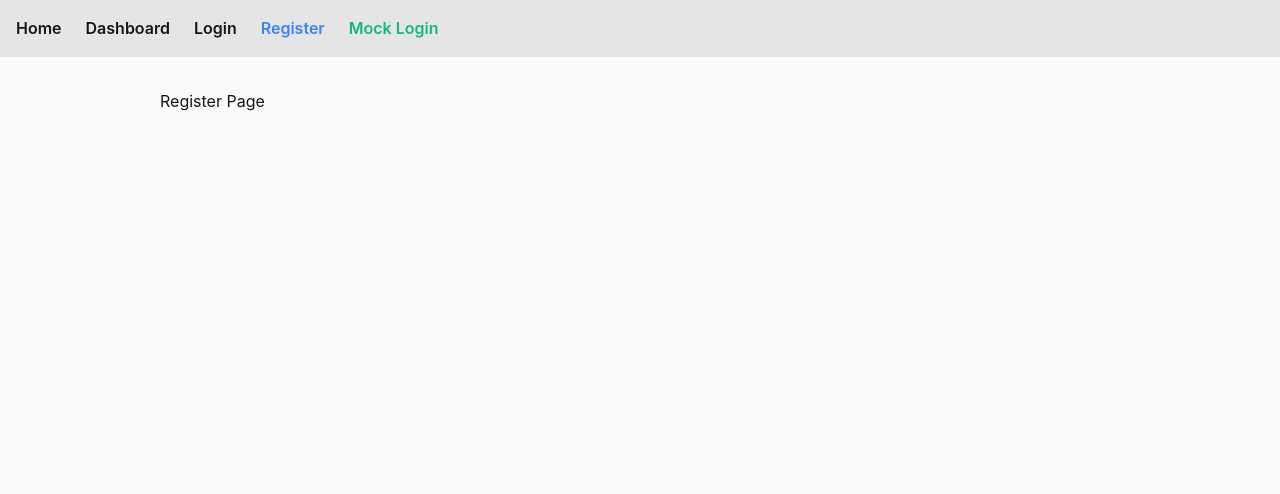
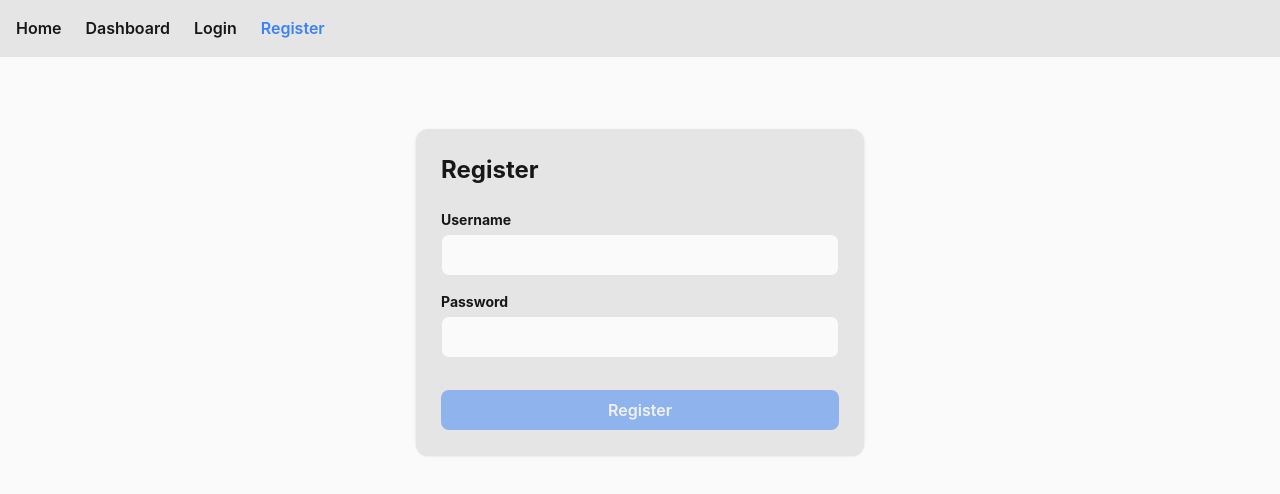
Before and after one commit to amannn619/Resume-Evaluator, a React (Vite) app: page /register in a window 1280 px wide. Shown: the top 494 px of the page. Built offline with nearby package versions, Linux system fonts and the light colour scheme.

Commit message:
implemented login, register and logout functionalities

```diff
--- a/src/api/client.ts
+++ b/src/api/client.ts
@@ -2,10 +2,27 @@ import axios from "axios";
 
 export const apiClient = axios.create({
     baseURL: import.meta.env.VITE_API_BASE_URL,
+    withCredentials: true,
     headers: {
         'Content-Type': 'application/json'
     }
 })
+
+export const authApi = {
+    register: async (userData: any) => {
+        const response = await apiClient.post('/auth/register', userData);
+        return response.data
+    },
+    login: async (credentials: any) => {
+        const response = await apiClient.post('/auth/login', credentials);
+        return response.data
+    },
+    logout: async () => {
+        const response = await apiClient.post('/auth/logout');
+        return response.data
+    }
+
+}
 
 export const resumeApi = {
     evaluate: async (formData: FormData) => {
--- a/src/components/shared/AppLayout.tsx
+++ b/src/components/shared/AppLayout.tsx
@@ -1,7 +1,11 @@
+import { authApi } from "@/api/client";
 import { useAuthStore } from "@/store/authStore";
+import { useState } from "react";
 import { NavLink, Outlet } from "react-router-dom";
 
 export default function AppLayout() {
+    const [error, setError] = useState('');
+    const [isLoading, setIsLoading] = useState(false);
     const getNavClass = (isActive: boolean, isSecondary = false) => {
         const baseClasses = "hover:text-brand font-semibold transition-colors";
 
@@ -11,33 +15,49 @@ export default function AppLayout() {
         return `${baseClasses} ${isActive ? 'text-brand' : 'text-main'}`;
     };
 
-    const user = useAuthStore((state) => state.user);
-    const loginMock = useAuthStore((state) => state.loginMock);
-    const logout = useAuthStore((state) => state.logout);
+    const user = useAuthStore(state => state.user);
+    const clearAuth = useAuthStore(state => state.clearAuth);
+    async function handleLogout() {
+        console.log("logout clicked")
+        setError('');
+        setIsLoading(true);
+
+        try {
+            const response = await authApi.logout();
+            console.log(response)
+        }
+        catch (err) {
+            console.log(err)
+            // setError(err.response.data.message)
+        }
+        finally {
+            clearAuth();
+            setIsLoading(false);
+        }
+    }
 
     return (
         <>
             <nav className="flex gap-6 p-4 bg-surface border-b border-outline">
                 <NavLink to="/" className={({ isActive }) => getNavClass(isActive)}>Home</NavLink>
                 <NavLink to="/dashboard" className={({ isActive }) => getNavClass(isActive)}>Dashboard</NavLink>
+
                 {
                     user ? (
                         <>
-                            <button onClick={logout} className="text-error font-semibold hover:opacity-80 transition-opacity cursor-pointer">
+                            <button onClick={handleLogout} disabled={isLoading} className="text-error font-semibold hover:opacity-80">
                                 Logout
                             </button>
-                            <span className="text-subtle text-sm">Welcome, {user.name}</span>
-                        </>
-
-                    ) : (
-                        <>
-                            <NavLink to="/login" className={({ isActive }) => getNavClass(isActive)}>Login</NavLink>
-                            <NavLink to="/register" className={({ isActive }) => getNavClass(isActive)}>Register</NavLink>
-                            <button onClick={loginMock} className="text-success font-semibold hover:opacity-80 transition-opacity cursor-pointer">
-                                Mock Login
-                            </button>
+                            <span className="text-subtle text-sm">Welcome, {user.username}</span>
                         </>
                     )
+                        : (
+                            <>
+                                <NavLink to="/login" className={({ isActive }) => getNavClass(isActive)}>Login</NavLink>
+                                <NavLink to="/register" className={({ isActive }) => getNavClass(isActive)}>Register</NavLink>
+                            </>
+
+                        )
                 }
 
             </nav>
--- a/src/features/auth/Login.tsx
+++ b/src/features/auth/Login.tsx
@@ -1,5 +1,67 @@
+import { authApi } from "@/api/client";
+import { useAuthStore } from "@/store/authStore";
+import { useState } from "react"
+import { useNavigate } from "react-router-dom";
+
 export default function Login() {
+    const [error, setError] = useState('');
+    const [username, setUsername] = useState('');
+    const [password, setPassword] = useState('');
+    const [isLoading, setIsLoading] = useState(false);
+
+    const navigate = useNavigate();
+    const setAuth = useAuthStore((state) => state.setAuth);
+
+    async function handleSubmit(e: React.FormEvent) {
+        e.preventDefault();
+        setError("");
+        setIsLoading(true);
+        try {
+            const response = await authApi.login({ username, password });
+            setAuth(response.data.user, response.data.accessToken);
+            navigate('/dashboard')
+        }
+        catch (err) {
+            console.log(err.response)
+            setError(err.response.data.message)
+        }
+        finally {
+            setIsLoading(false);
+        }
+
+    }
+
     return (
-        <h2>Login Page</h2>
+        <div className="max-w-md mx-auto mt-10 p-6 bg-surface border border-outline rounded-xl shadow-sm">
+            <h2 className="text-2xl font-bold text-main mb-6">Login</h2>
+            {error && <div className="mb-4 p-3 bg-error/10 text-error rounded-lg text-sm">{error}</div>}
+            <form onSubmit={handleSubmit} className="flex flex-col gap-4">
+                <div>
+                    <label className="block text-sm font-bold text-main mb-1">Username</label>
+                    <input
+                        type="text"
+                        value={username}
+                        onChange={(e) => setUsername(e.target.value)}
+                        className="w-full p-2 border border-outline rounded-lg bg-background text-main focus:ring-2 focus:ring-brand focus:outline-none"
+                        required
+                    />
+                </div>
+                <div>
+                    <label className="block text-sm font-bold text-main mb-1">Password</label>
+                    <input
+                        type="text"
+                        value={password}
+                        onChange={(e) => setPassword(e.target.value)}
+                        className="w-full p-2 border border-outline rounded-lg bg-background text-main focus:ring-2 focus:ring-brand focus:outline-none"
+                        required
+                    />
+                </div>
+                <button className="mt-4 bg-brand text-white font-semibold py-2 px-4 rounded-lg hover:opacity-90 disabled:opacity-50"
+                    type="submit"
+                    disabled={!username || !password || isLoading}>
+                    {isLoading ? "Logging in" : "Login"}
+                </button>
+            </form>
+        </div>
     )
 }
--- a/src/features/auth/Register.tsx
+++ b/src/features/auth/Register.tsx
@@ -1,5 +1,70 @@
+import { authApi } from "@/api/client";
+import { useAuthStore } from "@/store/authStore";
+import { useState } from "react"
+import { useNavigate } from "react-router-dom";
+
 export default function Register() {
+
+    const [error, setError] = useState('');
+    const [isLoading, setIsLoading] = useState(false);
+    const [username, setUsername] = useState('');
+    const [password, setPassword] = useState('');
+
+    const navigate = useNavigate()
+    const setAuth = useAuthStore((state) => state.setAuth);
+
+    async function handleSubmit(e: React.FormEvent) {
+        e.preventDefault();
+        setError('');
+        setIsLoading(true);
+        try {
+            const response = await authApi.register({
+                username: username,
+                password: password
+            })
+
+            setAuth(response.data.user, response.data.accessToken)
+            navigate("/dashboard")
+        }
+        catch (err) {
+            setError(err.response.data.message)
+        }
+        finally {
+            setIsLoading(false);
+        }
+    }
+
     return (
-        <h2>Register Page</h2>
+        <div className="max-w-md mx-auto mt-10 p-6 bg-surface border border-outline rounded-xl shadow-sm">
+            <h2 className="text-2xl font-bold text-main mb-6">Register</h2>
+            {error && <div className="mb-4 p-3 bg-error/10 text-error rounded-lg text-sm">{error}</div>}
+            <form onSubmit={handleSubmit} className="flex flex-col gap-4">
+                <div>
+                    <label className="block text-sm font-bold text-main mb-1">Username</label>
+                    <input
+                        type="text"
+                        value={username}
+                        onChange={(e) => setUsername(e.target.value)}
+                        className="w-full p-2 border border-outline rounded-lg bg-background text-main focus:ring-2 focus:ring-brand focus:outline-none"
+                        required
+                    />
+                </div>
+                <div>
+                    <label className="block text-sm font-bold text-main mb-1">Password</label>
+                    <input
+                        type="text"
+                        value={password}
+                        onChange={(e) => setPassword(e.target.value)}
+                        className="w-full p-2 border border-outline rounded-lg bg-background text-main focus:ring-2 focus:ring-brand focus:outline-none"
+                        required
+                    />
+                </div>
+                <button className="mt-4 bg-brand text-white font-semibold py-2 px-4 rounded-lg hover:opacity-90 disabled:opacity-50"
+                    type="submit"
+                    disabled={!username || !password || isLoading}>
+                    {isLoading ? "Creating User" : "Register"}
+                </button>
+            </form>
+        </div>
     )
 }
--- a/src/store/authStore.ts
+++ b/src/store/authStore.ts
@@ -1,26 +1,26 @@
 import { create } from "zustand";
 
+interface User {
+    id: string;
+    username: string;
+}
+
 interface AuthState {
-    user: { name: string, email: string } | null,
+    user: User | null,
     accessToken: string | null,
-    loginMock: () => void,
-    logout: () => void,
+    setAuth: (user: User, token: string) => void,
+    clearAuth: () => void,
 }
 
 export const useAuthStore = create<AuthState>((set) => ({
 
     user: null,
     accessToken: null,
-    loginMock: () => {
-        set({
-            user: { name: "Aman Yadav", email: "aman@gamil.com" },
-            accessToken: "mock-jwt-token-123"
-        })
+
+    setAuth: (user: User, token) => {
+        console.log(user, token)
+        set({ user: user, accessToken: token })
+
     },
-    logout: () => {
-        set({
-            user: null,
-            accessToken: null
-        })
-    }
+    clearAuth: () => set({ user: null, accessToken: null })
 }));
```
